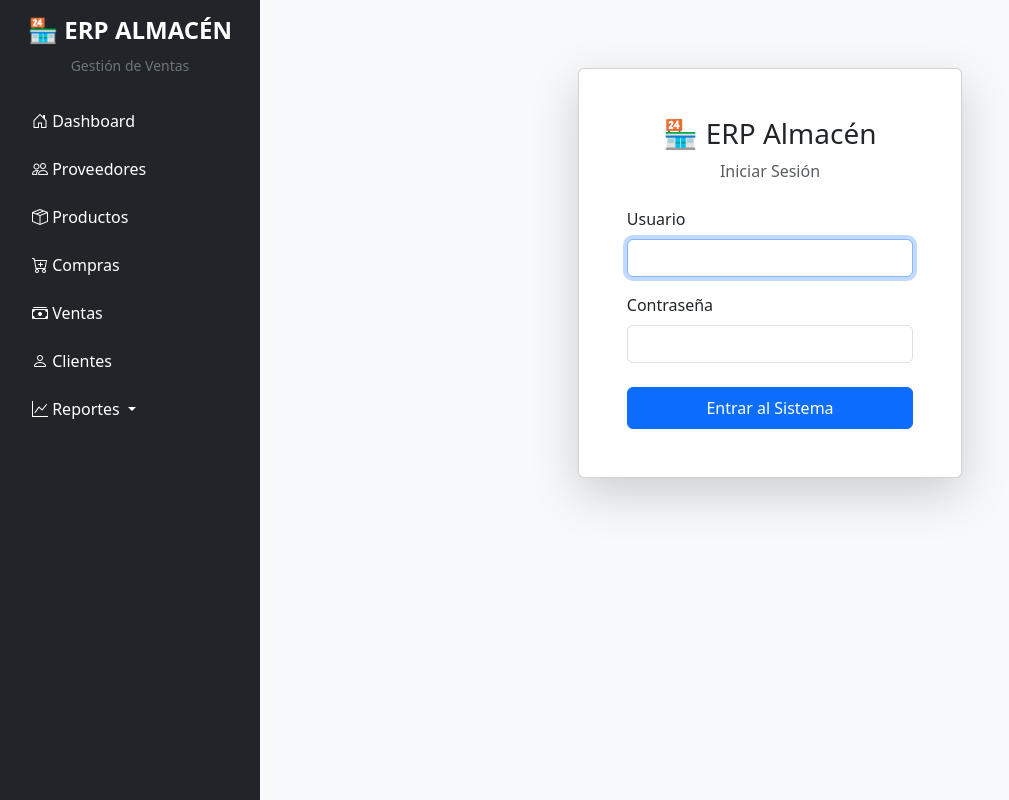
After one commit to edwardpm0310/ERP-Almacen, a Flask app: page /login in a window 1280 px wide. The commit adds this page. Shown: the whole page, without its empty margins (0-1009 px from the left). Run offline with Flask 3, Linux system fonts and the light colour scheme.

Commit message:
Actualizacion  del sistema ERP semana 7

```diff
--- a/app.py
+++ b/app.py
@@ -2,10 +2,20 @@ from flask import Flask, render_template, redirect, url_for, request, flash, sen
 from config import Config
 import pandas as pd
 from io import BytesIO
-from models import db, Proveedor, Producto, Compra, DetalleCompra, Cliente, Venta, DetalleVenta
+from models import db, Proveedor, Producto, Compra, DetalleCompra, Cliente, Venta, DetalleVenta, Usuario
 app = Flask(__name__)
 app.config.from_object(Config)
 db.init_app(app)
+from flask_login import LoginManager, login_user, logout_user, login_required, current_user
+
+# ===================== FLASK-LOGIN =====================
+login_manager = LoginManager()
+login_manager.login_view = 'login'
+login_manager.init_app(app)
+
+@login_manager.user_loader
+def load_user(user_id):
+    return Usuario.query.get(int(user_id))
 
 # ===================== CRUD PROVEEDORES =====================
 @app.route('/proveedores')
@@ -139,6 +149,7 @@ def index():
     return redirect(url_for('dashboard'))
 
 @app.route('/dashboard')
+@login_required   # ← Esto obliga a estar logueado
 def dashboard():
     total_productos = Producto.query.count()
     stock_bajo = Producto.query.filter(Producto.stock <= Producto.stock_minimo).count()
@@ -504,9 +515,61 @@ def export_ventas_excel():
 
     return send_file(output, download_name="Reporte_Ventas.xlsx", as_attachment=True)
 
+# ===================== AUTH =====================
+
+@app.route('/login', methods=['GET', 'POST'])
+def login():
+    if request.method == 'POST':
+        username = request.form['username']
+        password = request.form['password']
+
+        usuario = Usuario.query.filter_by(username=username).first()
+
+        if usuario and usuario.password == password:
+            login_user(usuario)
+            flash(f'Bienvenido, {usuario.nombre}', 'success')
+            return redirect(url_for('dashboard'))
+        else:
+            flash('Usuario o contraseña incorrectos', 'danger')
+
+    return render_template('auth/login.html')
+
+
+@app.route('/logout')
+@login_required
+def logout():
+    logout_user()
+    flash('Sesión cerrada correctamente', 'info')
+    return redirect(url_for('login'))
+
+
+# Proteger rutas (requiere login)
+@app.before_request
+def require_login():
+    # Rutas públicas permitidas sin login
+    public_routes = ['login', 'static', 'register']
+    if request.endpoint and request.endpoint not in public_routes and not current_user.is_authenticated:
+        flash('Debes iniciar sesión para acceder', 'warning')
+        return redirect(url_for('login'))
+
 # =======================================================
 
 if __name__ == '__main__':
     with app.app_context():
         db.create_all()
+
+        # Crear usuario admin si no existe
+        if not Usuario.query.filter_by(username='admin').first():
+            admin = Usuario(
+                username='admin',
+                password='1234',
+                nombre='Administrador',
+                rol='admin'
+            )
+            db.session.add(admin)
+            db.session.commit()
+            print("✅ Usuario 'admin' creado correctamente (contraseña: 1234)")
+        else:
+            print("✅ Usuario admin ya existe")
+
     app.run(debug=True)
--- /dev/null
+++ b/templates/auth/login.html
@@ -0,0 +1,42 @@
+{% extends 'base.html' %}
+{% block title %}Iniciar Sesión - ERP Almacén{% endblock %}
+
+{% block content %}
+<div class="container">
+    <div class="row justify-content-center mt-5">
+        <div class="col-md-5">
+            <div class="card shadow-lg">
+                <div class="card-body p-5">
+                    <div class="text-center mb-4">
+                        <h3>🏪 ERP Almacén</h3>
+                        <p class="text-muted">Iniciar Sesión</p>
+                    </div>
+
+                    {% with messages = get_flashed_messages(with_categories=true) %}
+                        {% if messages %}
+                            {% for category, message in messages %}
+                                <div class="alert alert-{{ 'danger' if category == 'danger' else 'success' }} alert-dismissible fade show">
+                                    {{ message }}
+                                    <button type="button" class="btn-close" data-bs-dismiss="alert"></button>
+                                </div>
+                            {% endfor %}
+                        {% endif %}
+                    {% endwith %}
+
+                    <form method="POST">
+                        <div class="mb-3">
+                            <label class="form-label">Usuario</label>
+                            <input type="text" name="username" class="form-control" required autofocus>
+                        </div>
+                        <div class="mb-4">
+                            <label class="form-label">Contraseña</label>
+                            <input type="password" name="password" class="form-control" required>
+                        </div>
+                        <button type="submit" class="btn btn-primary w-100 py-2">Entrar al Sistema</button>
+                    </form>
+                </div>
+            </div>
+        </div>
+    </div>
+</div>
+{% endblock %}
--- a/templates/base.html
+++ b/templates/base.html
@@ -48,13 +48,12 @@
                         <i class="bi bi-cash-stack"></i> Ventas
                     </a>
                 </li>
-                </li>
                 <li class="nav-item mb-2">
                     <a href="{{ url_for('clientes') }}" class="nav-link text-white">
                         <i class="bi bi-person"></i> Clientes
                     </a>
                 </li>
-                <li class="nav-item dropdown">
+                <li class="nav-item">
                     <a class="nav-link text-white dropdown-toggle" href="#" role="button" data-bs-toggle="dropdown">
                         <i class="bi bi-graph-up"></i> Reportes
                     </a>
@@ -62,10 +61,26 @@
                         <li><a class="dropdown-item" href="{{ url_for('reporte_stock') }}">📦 Stock Actual</a></li>
                         <li><a class="dropdown-item" href="{{ url_for('reporte_compras') }}">🛒 Compras</a></li>
                         <li><a class="dropdown-item" href="{{ url_for('reporte_ventas') }}">💰 Ventas</a></li>
-                        <li><a class="dropdown-item" href="{{ url_for('reporte_utilidad') }}">📊 Utilidad / Ganancia</a></li>
+                        <li><a class="dropdown-item" href="{{ url_for('reporte_utilidad') }}">📊 Utilidad</a></li>
                     </ul>
                 </li>
             </ul>
+
+            <!-- Usuario Logueado -->
+            {% if current_user.is_authenticated %}
+            <div class="mt-auto pt-4 border-top">
+                <div class="d-flex align-items-center mb-3">
+                    <i class="bi bi-person-circle fs-4 me-2 text-white"></i>
+                    <div>
+                        <div class="text-white fw-medium">{{ current_user.nombre }}</div>
+                        <small class="text-secondary">{{ current_user.rol | capitalize }}</small>
+                    </div>
+                </div>
+                <a href="{{ url_for('logout') }}" class="btn btn-outline-light btn-sm w-100">
+                    <i class="bi bi-box-arrow-right"></i> Cerrar Sesión
+                </a>
+            </div>
+            {% endif %}
         </nav>
 
         <!-- Contenido Principal -->
@@ -77,7 +92,5 @@
     <!-- Bootstrap JS -->
     <script src="https://cdn.jsdelivr.net/npm/bootstrap@5.3.3/dist/js/bootstrap.bundle.min.js"></script>
     <script src="{{ url_for('static', filename='js/main.js') }}"></script>
-
-<script src="https://cdn.jsdelivr.net/npm/chart.js"></script>
 </body>
 </html>
```
Also changed, not shown: models/__init__.py (+9 -0 lines), requirements.txt (+17 -3 lines).
